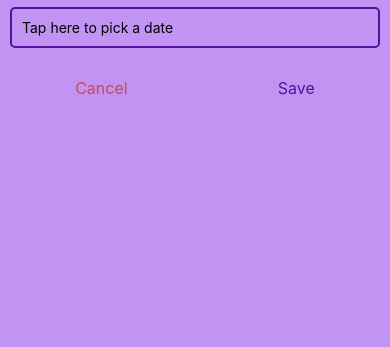
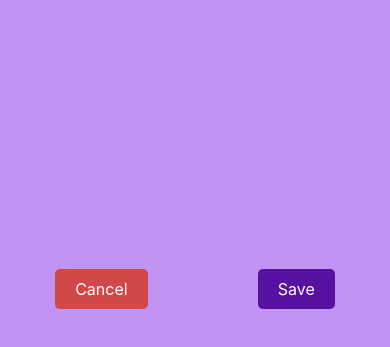
Before and after one commit to jeffrey615-creator/Assignment-2, a React Native app: screen /AddActivity in a window 390 px wide. Shown: the part 455-802 px from the top of the page. Built offline with nearby package versions, Linux system fonts and the light colour scheme.

Commit message:
changed the layout for AddActivity and EditActivity screen, make them the same as the demo

```diff
--- a/Screens/AddActivity.js
+++ b/Screens/AddActivity.js
@@ -154,6 +154,8 @@ export default function AddActivity({route}) {
         />
       )}
       {/* DateTimePicker (hidden by default) */}
+
+      </View>
       {
         isEditMode && initialValues?.isSpecialActivity && (
           <View style={styles.checkboxContainer}>
@@ -166,21 +168,24 @@ export default function AddActivity({route}) {
           </View>
         )
       }
+      {
+        !isPickerShow && ( // Only render the button container if isPickerShow is false
           <View style={styles.buttonContainer}>
             <PressableButton
               onPressFunction={() => navigation.goBack()}
-          customStyle={styles.pressableButton}
+              customStyle={styles.cancelButton}
             >
               <Text style={styles.cancelButtonText}>Cancel</Text>
             </PressableButton>
             <PressableButton
               onPressFunction={isEditMode ? showUpdateConfirmation : handleAddActivity}
-          customStyle={styles.pressableButton}
+              customStyle={styles.saveButton}
             >
               <Text style={styles.saveButtonText}>Save</Text>
             </PressableButton>
           </View>
-      </View>
+        )
+      }
     </SafeAreaView>
   );
 }
@@ -193,7 +198,9 @@ const styles = StyleSheet.create({
   },
   formContainer: {
     flex: 1,
-    justifyContent: 'center',
+    justifyContent: 'flex-Start',
+    marginTop:50,
+    padding:10,
   },
   label: {
     color: colors.darkPurple,
@@ -214,7 +221,7 @@ const styles = StyleSheet.create({
   dropdown: {
     backgroundColor: colors.lightPurple,
     borderRadius: 5,
-    padding: 10,
+    //padding: 5,
     marginBottom: 5,
     borderColor: colors.darkPurple,
     elevation: 20,
@@ -260,27 +267,37 @@ const styles = StyleSheet.create({
   buttonContainer: {
     flexDirection: 'row',
     justifyContent: 'space-around',
-    paddingBottom: 20,
+    paddingBottom: 80,
   },
   checkboxContainer:{
     flexDirection: 'row',
     justifyContent: 'space-around',
     padding:10,
   },
-  pressableButton: {
+  cancelButton: {
     paddingVertical: 10,
     paddingHorizontal: 20,
     borderRadius: 5,
     justifyContent: 'center',
     alignItems: 'center',
     marginHorizontal: 10,
+    backgroundColor:colors.red,
+  },
+  saveButton: {
+    paddingVertical: 10,
+    paddingHorizontal: 20,
+    borderRadius: 5,
+    justifyContent: 'center',
+    alignItems: 'center',
+    marginHorizontal: 10,
+    backgroundColor:colors.darkPurple,
   },
   saveButtonText: {
-    color: colors.darkPurple,
+    color: colors.white,
     fontSize: 16,
   },
   cancelButtonText:{
-    color: colors.red,
+    color: colors.white,
     fontSize: 16,
-  }
+  },
 });
```
Lines whose indentation alone changed are shown as unchanged.
